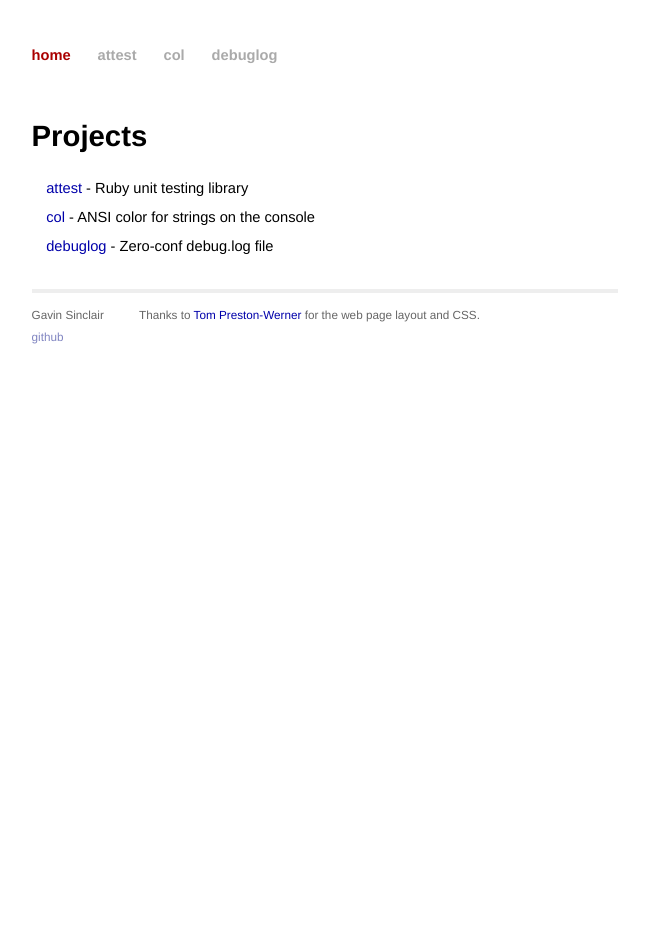
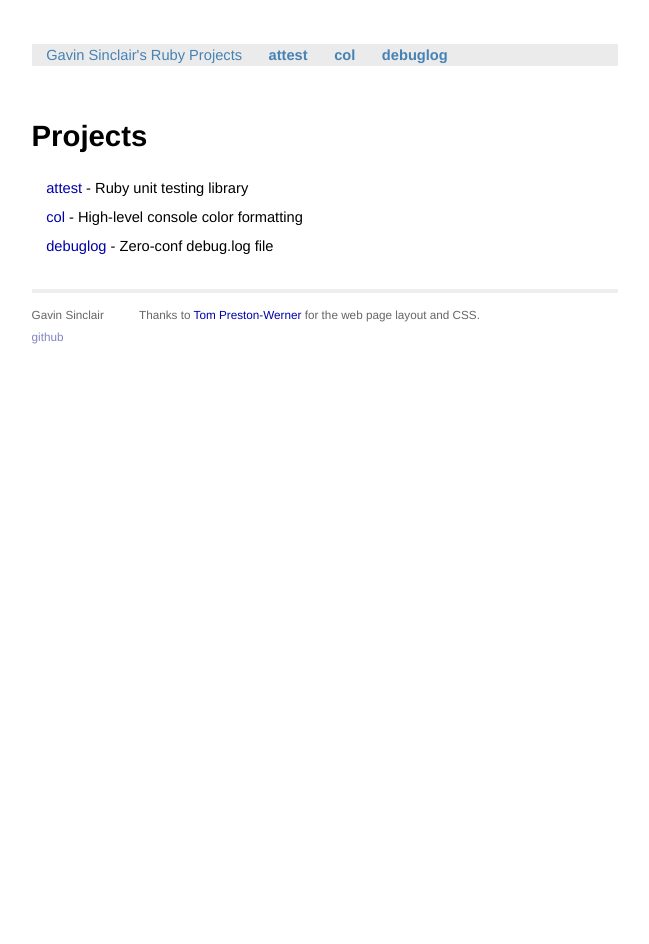
Before and after one commit to gsinclair/gsinclair.github.com, a Jekyll site: the page built from index.html, in a window 1280 px wide. Shown: the whole page, without its empty margins (315-964 px from the left). Built offline with Jekyll 4.4.1, drawn with Linux system fonts in a browser that asks for light colours.

Commit message:
some presentation changes

```diff
--- a/_layouts/default.html
+++ b/_layouts/default.html
@@ -15,10 +15,10 @@
 
 <div class="site">
   <div class="title">
-    <a href="/">home</a>&nbsp;&nbsp;
-    <a class="extra" href="/attest.html">attest</a>&nbsp;&nbsp;
-    <a class="extra" href="/col.html">col</a>&nbsp;&nbsp;
-    <a class="extra" href="/debuglog.html">debuglog</a>&nbsp;&nbsp;
+    <a href="/">Gavin Sinclair's Ruby Projects</a>
+    <a class="extra" href="/attest.html">attest</a>
+    <a class="extra" href="/col.html">col</a>
+    <a class="extra" href="/debuglog.html">debuglog</a>
   </div>
 
   {{ content }}
--- a/css/screen.css
+++ b/css/screen.css
@@ -129,28 +129,33 @@ ul.posts {
 }
 
 .title {
-  color: #a00;
-  font-weight: bold;
+  color: #4682B4;
+  font-weight: normal;
   margin-bottom: 2em;
+  padding-left: 1em;
+  background-color: #ebebeb;
 }
 
   .site .title a {
-    color: #a00;
+    color: #4682B4;
+    font-weight: normal;
     text-decoration: none;
+    padding-right: 1ex;
   }
 
   .site .title a:hover {
-    color: black;
+    color: #6495ED;
   }
 
   .site .title a.extra {
-    color: #aaa;
+    color: #4682B4;
     text-decoration: none;
+    font-weight: bold;
     margin-left: 1em;
   }
 
   .site .title a.extra:hover {
-    color: black;
+    color: #6495ED;
   }
 
   .site .meta {
--- a/index.html
+++ b/index.html
@@ -7,7 +7,7 @@ title: gsinclair's github projects
   <h1>Projects</h1>
   <ul class="posts">
     <li><a href="attest.html">attest</a> - Ruby unit testing library</li>
-    <li><a href="col.html">col</a> - ANSI color for strings on the console</li>
+    <li><a href="col.html">col</a> - High-level console color formatting</li>
     <li><a href="debuglog.html">debuglog</a> - Zero-conf debug.log file</li>
   </ul>
 </div>
```
